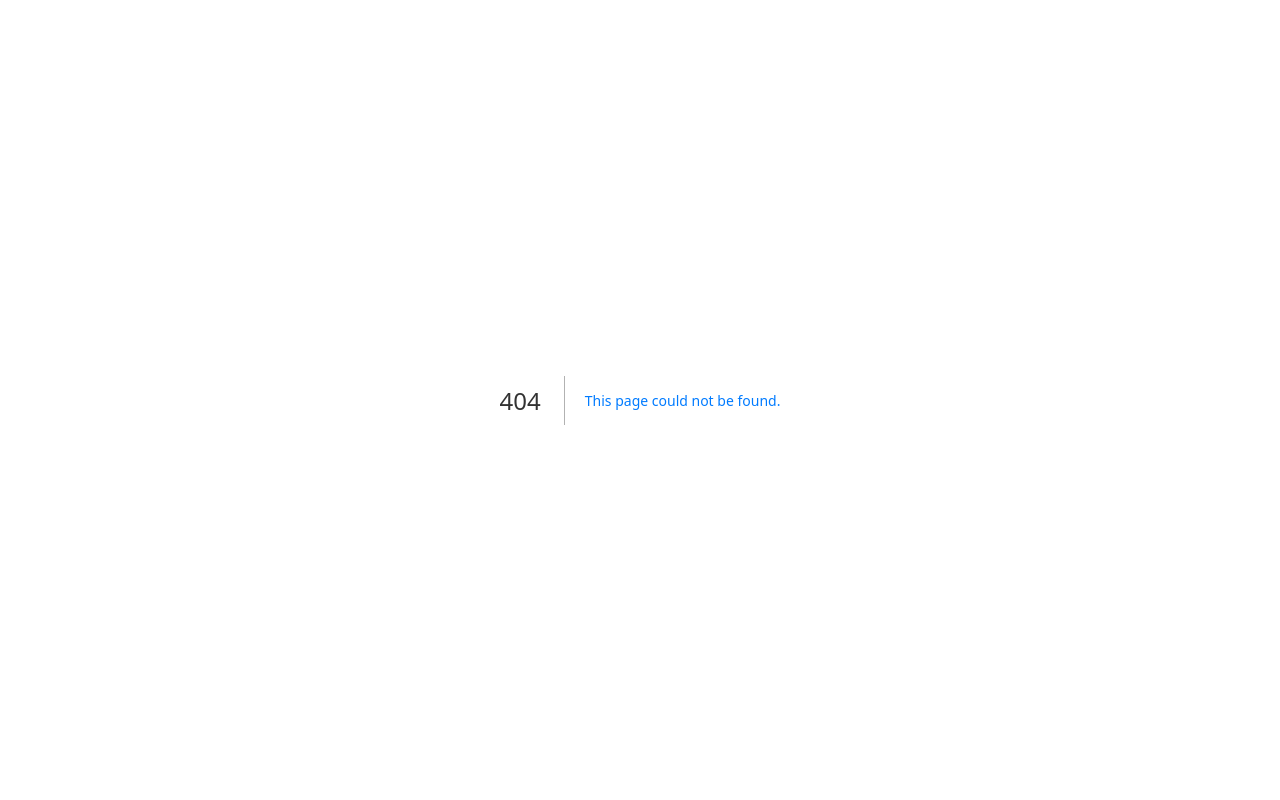
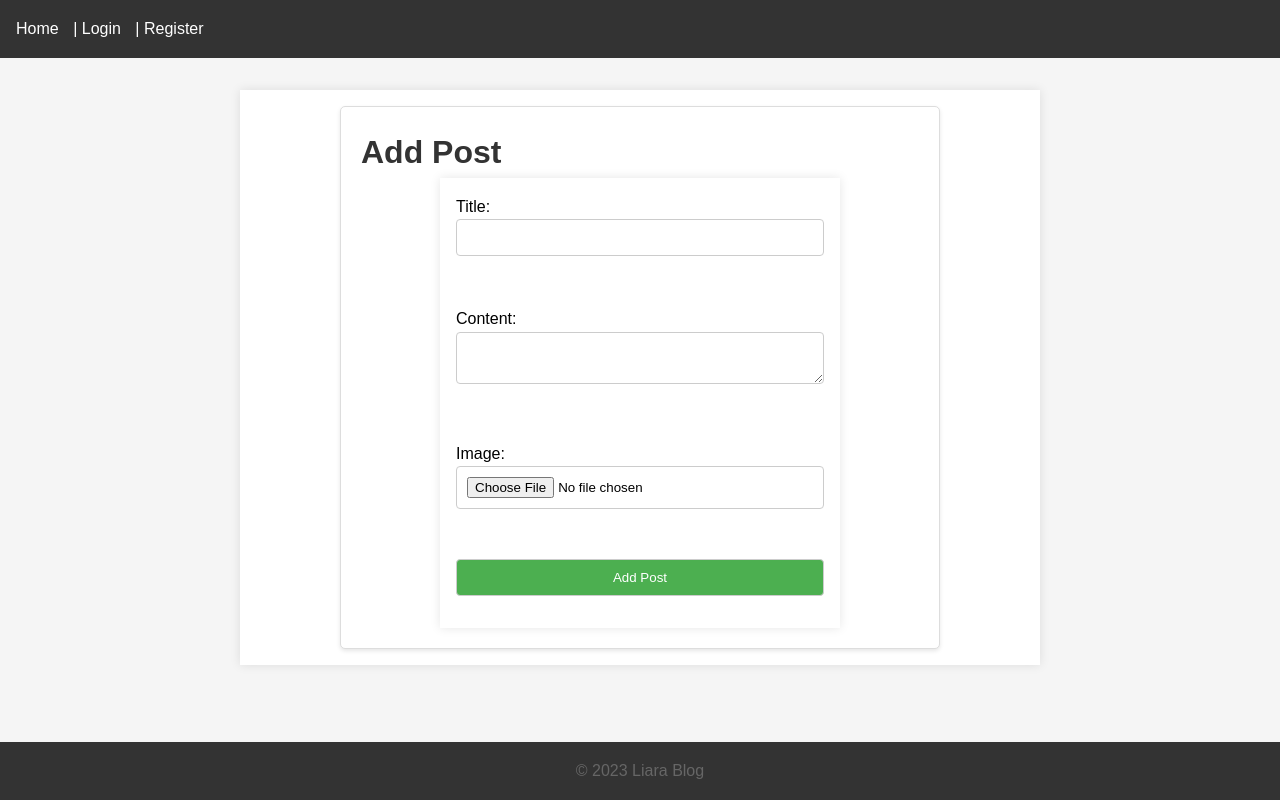
Before and after one commit to liara-cloud/nextjs-getting-started, a Next.js app: page /add-post in a window 1280 px wide. Before the commit this address had no page. Built offline with nearby package versions, Linux system fonts and the light colour scheme.

Commit message:
add post

```diff
--- a/package.json
+++ b/package.json
@@ -11,10 +11,12 @@
   "dependencies": {
     "bcrypt": "^5.1.1",
     "mongoose": "^8.0.2",
+    "multer": "^1.4.5-lts.1",
     "next": "14.0.3",
     "nodemailer": "^6.9.7",
     "react": "^18",
-    "react-dom": "^18"
+    "react-dom": "^18",
+    "uuid": "^9.0.1"
   },
   "devDependencies": {
     "eslint": "^8",
--- /dev/null
+++ b/pages/add-post.js
@@ -0,0 +1,68 @@
+// pages/add-post.js
+import { useState } from 'react';
+import Layout from '../components/Layout';
+import styles from '../styles/add-post.module.css';
+
+const AddPostPage = () => {
+  const [title, setTitle] = useState('');
+  const [content, setContent] = useState('');
+  const [image, setImage] = useState(null);
+
+  const handlePostSubmit = async (e) => {
+    e.preventDefault();
+
+    const formData = new FormData();
+    formData.append('title', title);
+    formData.append('content', content);
+    formData.append('image', image);
+
+    try {
+      const response = await fetch('/api/add-post', {
+        method: 'POST',
+        body: formData,
+      });
+
+      if (response.ok) {
+        console.log('پست با موفقیت ارسال شد.');
+        // Redirect or show a success message
+        router.push('/dashboard')
+      } else {
+        console.error('خطا در ارسال پست.');
+        // Handle error
+      }
+    } catch (error) {
+      console.error('Error during post creation:', error);
+      // Handle error
+    }
+  };
+
+  return (
+    <Layout>
+      <div className={styles.addPostContainer}>
+        <h1>Add Post</h1>
+        <form onSubmit={handlePostSubmit}>
+          <label className={styles.formLabel}>
+            Title:
+            <input type="text" value={title} onChange={(e) => setTitle(e.target.value)} className={styles.formInput} />
+          </label>
+          <br />
+          <label className={styles.formLabel}>
+            Content:
+            <textarea value={content} onChange={(e) => setContent(e.target.value)} className={styles.formTextarea} />
+          </label>
+          <br />
+          <label className={styles.formLabel}>
+            Image:
+            <input type="file" accept="image/*" onChange={(e) => setImage(e.target.files[0])} className={styles.formInput} />
+          </label>
+          <br />
+          <button type="submit" className={styles.formButton}>
+            Add Post
+          </button>
+        </form>
+      </div>
+    </Layout>
+  );
+};
+
+export default AddPostPage;
--- /dev/null
+++ b/pages/api/add-post.js
@@ -0,0 +1,63 @@
+// api/add-post.js
+import connectDB from './db';
+import Post from '../../models/Post';
+import multer from 'multer';
+import fs from 'fs/promises';
+import path from 'path';
+import { v4 as uuidv4 } from 'uuid';
+
+const upload = multer({ dest: 'uploads/' });
+
+export const config = {
+  api: {
+    bodyParser: false,
+  },
+};
+
+export default async function handler(req, res) {
+  if (req.method === 'POST') {
+    await connectDB();
+
+    try {
+      const uploadMiddleware = (req, res) => {
+        return new Promise((resolve, reject) => {
+          upload.single('image')(req, res, (err) => {
+            if (err) reject(err);
+            resolve(req.file);
+          });
+        });
+      };
+
+      const result = await uploadMiddleware(req, res);
+
+      if (!result) {
+        return res.status(400).json({ message: 'تصویری انتخاب نشده است.' });
+      }
+
+
+      const imageFileName = `${uuidv4()}-${result.originalname}`;
+      const relativeImagePath = path.join('uploads', imageFileName);
+      const absoluteImagePath = path.join(process.cwd(), relativeImagePath);
+
+      await fs.rename(result.path, absoluteImagePath);
+
+      const newPost = new Post({
+        title: req.body.title,
+        content: req.body.content,
+        image: `./${relativeImagePath.replace(/\\/g, '/')}`, // استفاده از مسیر نسبی در پراپرتی image
+      });
+
+      await newPost.save();
+
+      return res.status(201).json({ message: 'پست با موفقیت ارسال شد.' });
+    } catch (error) {
+      console.error('Error during post creation:', error);
+
+      // در اینجا کد unlink حذف شده است
+
+      return res.status(500).json({ message: 'خطا در ایجاد پست.' });
+    }
+  }
+
+  return res.status(405).json({ message: 'متد غیر مجاز.' });
+}
--- a/pages/dashboard.js
+++ b/pages/dashboard.js
@@ -14,6 +14,9 @@ const Home = ({ posts }) => {
             <li key={post._id}>
               <h2>{post.title}</h2>
               <p>{post.content}</p>
+              <p>{post.image}</p>
+              {/* افزودن تصویر به پست */}
+              {post.image && <img src={post.image} alt={post.title} />}
             </li>
           ))}
         </ul>
--- /dev/null
+++ b/styles/add-post.module.css
@@ -0,0 +1,39 @@
+/* add-post.module.css */
+.addPostContainer {
+    max-width: 600px;
+    margin: 0 auto;
+    padding: 20px;
+    border: 1px solid #ddd;
+    border-radius: 5px;
+    background-color: #fff;
+    box-shadow: 0 2px 4px rgba(0, 0, 0, 0.1);
+  }
+
+  .formLabel {
+    display: block;
+    margin-bottom: 8px;
+  }
+
+  .formInput,
+  .formTextarea,
+  .formButton {
+    width: 100%;
+    padding: 10px;
+    margin-bottom: 16px;
+    border: 1px solid #ccc;
+    border-radius: 4px;
+  }
+
+  .formTextarea {
+    resize: vertical;
+  }
+
+  .formButton {
+    background-color: #4caf50;
+    color: #fff;
+    cursor: pointer;
+  }
+
+  .formButton:hover {
+    background-color: #45a049;
+  }
```
Also changed, not shown: 3 other files (tests, documents, lock files or other folders).
